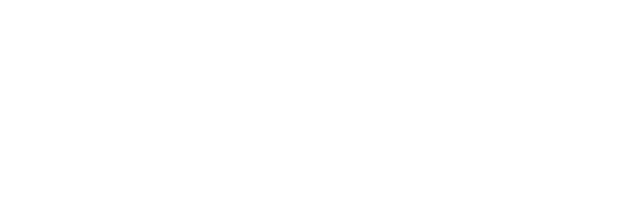
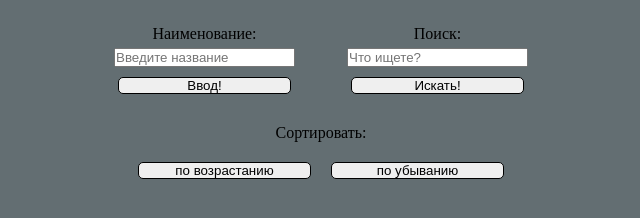
Before and after one commit to VladimirYablokov/JsSelf_cards-sort-, a plain HTML site: page index.html in a window 1280 px wide. Shown: the whole page, without its empty margins (319-959 px from the left). Drawn offline with Linux system fonts and the light colour scheme.

Commit message:
add html and css

```diff
--- a/index.html
+++ b/index.html
@@ -8,7 +8,29 @@
     <title>Document</title>
 </head>
 <body>
+    <form action="">
+        <div class="field">
+            <label for="">Наименование:</label>
+            <input type="text" name="title" placeholder="Введите название">
+            <button>Ввод!</button>
+        </div>
+        <div class="field">
+            <label for="">Поиск:</label>
+            <input type="text" name="search" placeholder="Что ищете?">
+            <button>Искать!</button>
+        </div>
+    </form>
+    <div>Сортировать:</div>
+    <div class="btns">
+        <button>по возрастанию</button>
+        <button>по убыванию</button>
+    </div>
 
+
+    <div id="result">
+
+    </div>
     <script src="script/script.js"></script>
 </body>
+
 </html>
--- a/style/style.css
+++ b/style/style.css
@@ -0,0 +1,59 @@
+*{
+    margin: 0;
+    padding: 0;
+    text-decoration: none;
+}
+body{
+    background-color: rgba(99, 110, 114,1.0)
+}
+form{
+    display: flex;
+    justify-content: center;
+    align-items: center;
+    flex-direction: row;
+}
+
+.field{
+    display: flex;
+    justify-content: center;
+    align-items: center;
+    flex-direction: column;
+    margin: 20px;
+}
+
+label{
+    margin: 5px;
+}
+.btns{
+    display: flex;
+    flex-direction: row;
+    align-content: center;
+    justify-content: center;
+    padding: 10px;
+}
+div{
+    display: flex;
+    flex-direction: row;
+    align-content: center;
+    justify-content: center;
+}
+
+.btns>div{
+    display: flex;
+    flex-direction: row;
+    align-items: center;
+    justify-content: center;
+}
+
+button{
+    display: flex;
+    align-items: center;
+    justify-content: center;
+    cursor: pointer;
+    width: 173px;
+    align-content: center;
+    border-radius: 5px;
+    border: 1px solid black;
+    outline: none;
+    margin: 10px;
+}
```
